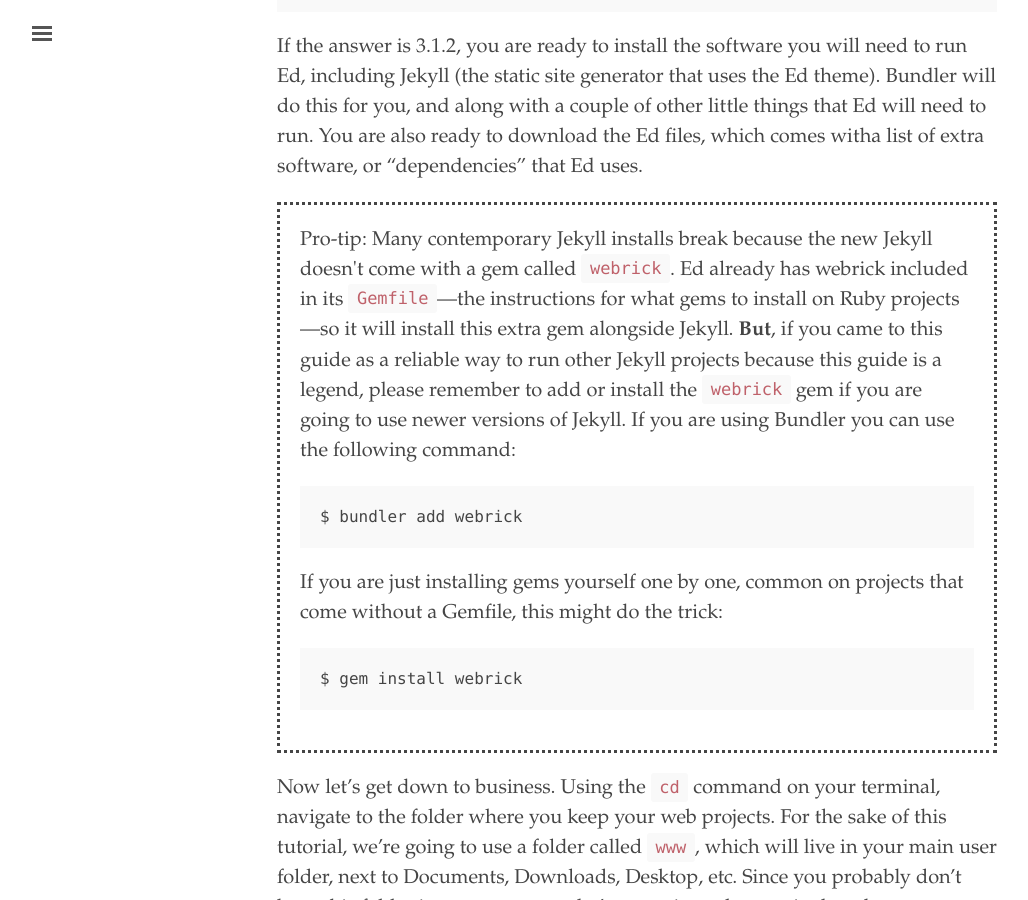
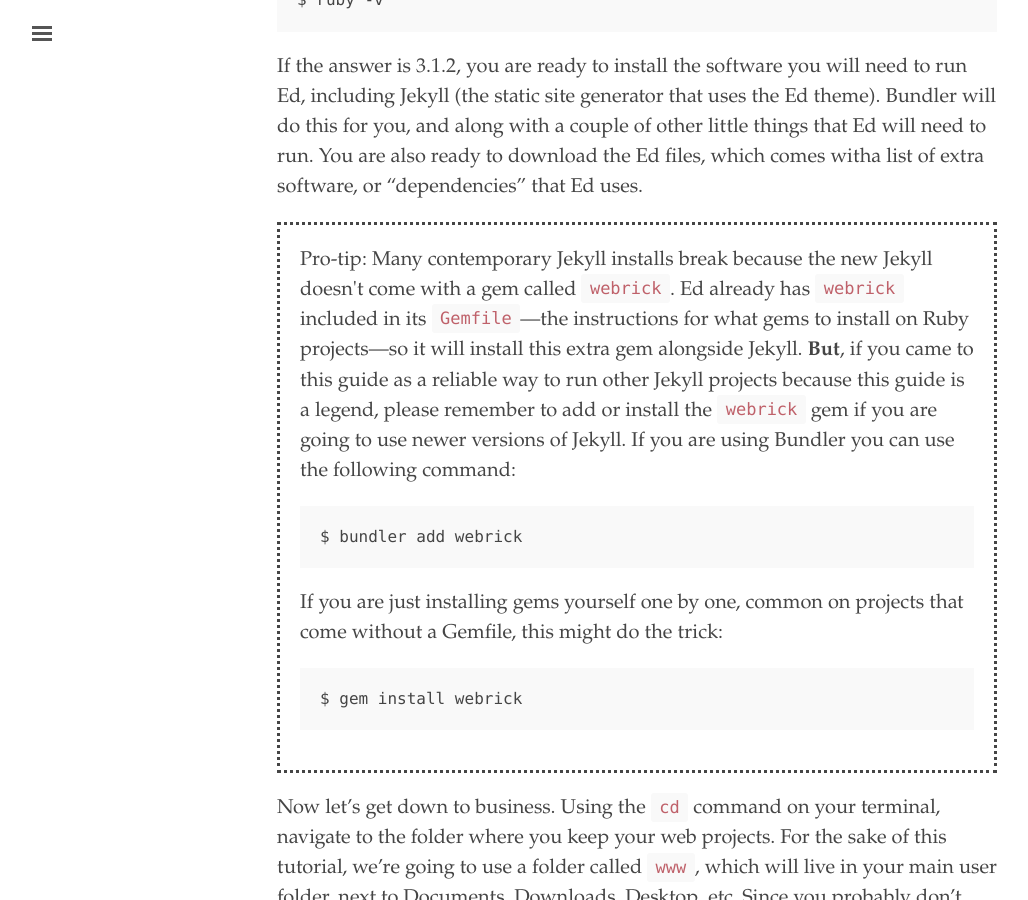
Before and after one commit to minicomp/ed, a Jekyll site: the page built from documentation.md, in a window 1280 px wide and 900 px high, scrolled down 5922 px. Shown: the whole window, without its empty margins (3-1031 px from the left). Built offline with Jekyll 4.4.1, drawn with Linux system fonts in a browser that asks for light colours.

Commit message:
minor tweaks

```diff
--- a/documentation.md
+++ b/documentation.md
@@ -86,6 +86,7 @@
 
 
 &nbsp;&nbsp;&nbsp;5. Now we will tell your shell where these commands that you just installed are by editing the "PATH," and make Ruby 3.1.2 the default ruby whenever you use the terminal (even before we install it!). If you are using traditional bash (the one with the `$` before your commands) you must edit the `~/.bash_profile` file (it's hidden, so this is where your command line skills will prove useful). If you are using zsh (the one with the `%` before your commands) you must edit the `~/.zshrc` file instead (this one is also hidden). For most beginners who have never done this, those files probably don't even exist. Let's create the one you need, open the file and then paste the appropriate lines.
+
 **For bash users (the $ on the shell):**:
 ~~~ Bash
 $ touch ~/.bash_profile
@@ -127,7 +128,7 @@
 
 If the answer is 3.1.2, you are ready to install the software you will need to run Ed, including Jekyll (the static site generator that uses the Ed theme). Bundler will do this for you, and along with a couple of other little things that Ed will need to run. You are also ready to download the Ed files, which comes witha list of extra software, or "dependencies" that Ed uses.
 
-<div style="border-style: dotted; padding: 1rem; margin-bottom: 1rem;"><p>Pro-tip: Many contemporary Jekyll installs break because the new Jekyll doesn't come with a gem called <code>webrick</code>. Ed already has webrick included in its <code>Gemfile</code>—the instructions for what gems to install on Ruby projects—so it will install this extra gem alongside Jekyll. <strong>But</strong>, if you came to this guide as a reliable way to run other Jekyll projects because this guide is a legend, please remember to add or install the <code>webrick</code> gem if you are going to use newer versions of Jekyll. If you are using Bundler you can use the following command:</p>
+<div style="border-style: dotted; padding: 1rem; margin-bottom: 1rem;"><p>Pro-tip: Many contemporary Jekyll installs break because the new Jekyll doesn't come with a gem called <code>webrick</code>. Ed already has <code>webrick</code> included in its <code>Gemfile</code>—the instructions for what gems to install on Ruby projects—so it will install this extra gem alongside Jekyll. <strong>But</strong>, if you came to this guide as a reliable way to run other Jekyll projects because this guide is a legend, please remember to add or install the <code>webrick</code> gem if you are going to use newer versions of Jekyll. If you are using Bundler you can use the following command:</p>
 
 <pre>$ bundler add webrick</pre>
 
```
